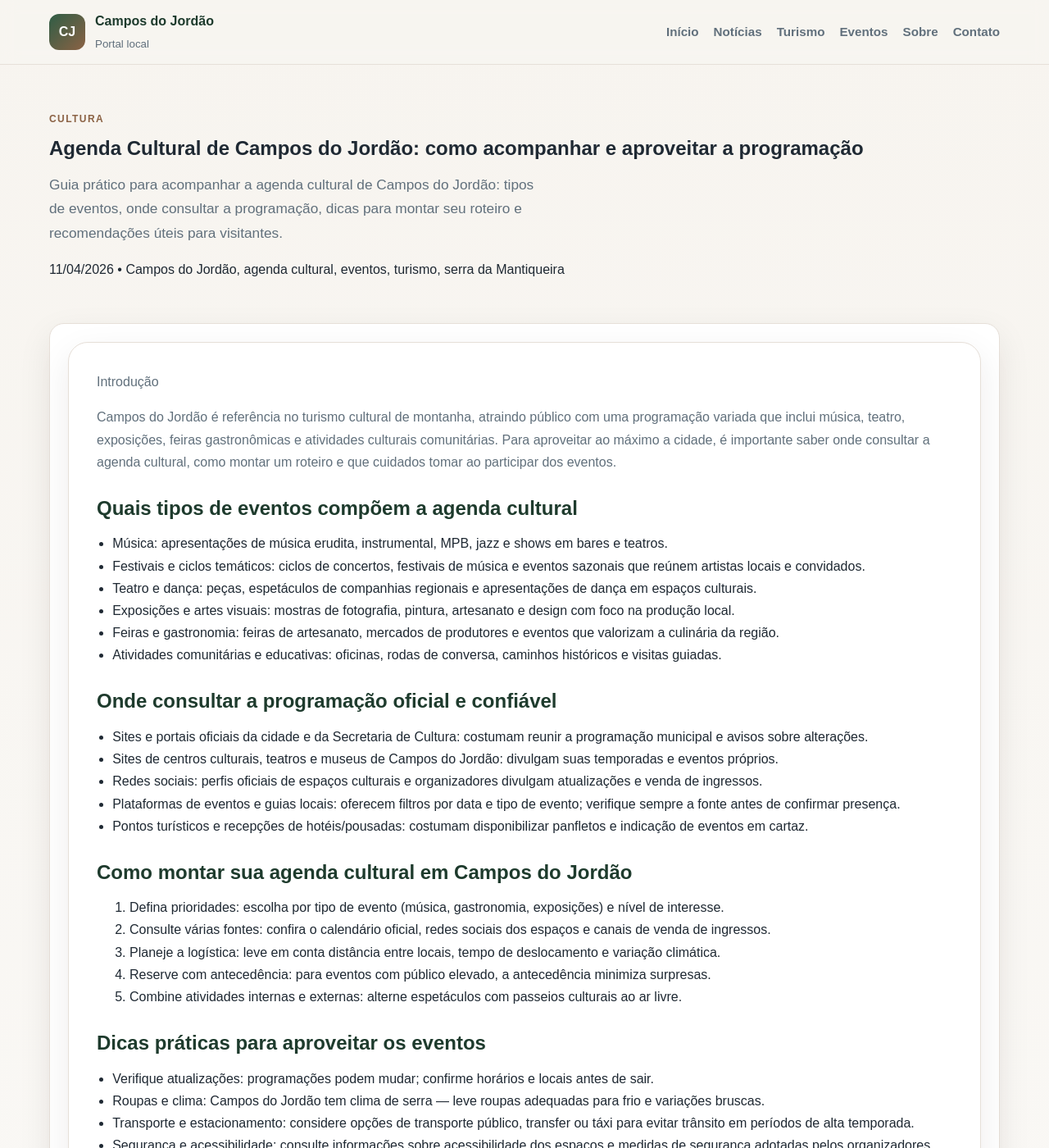
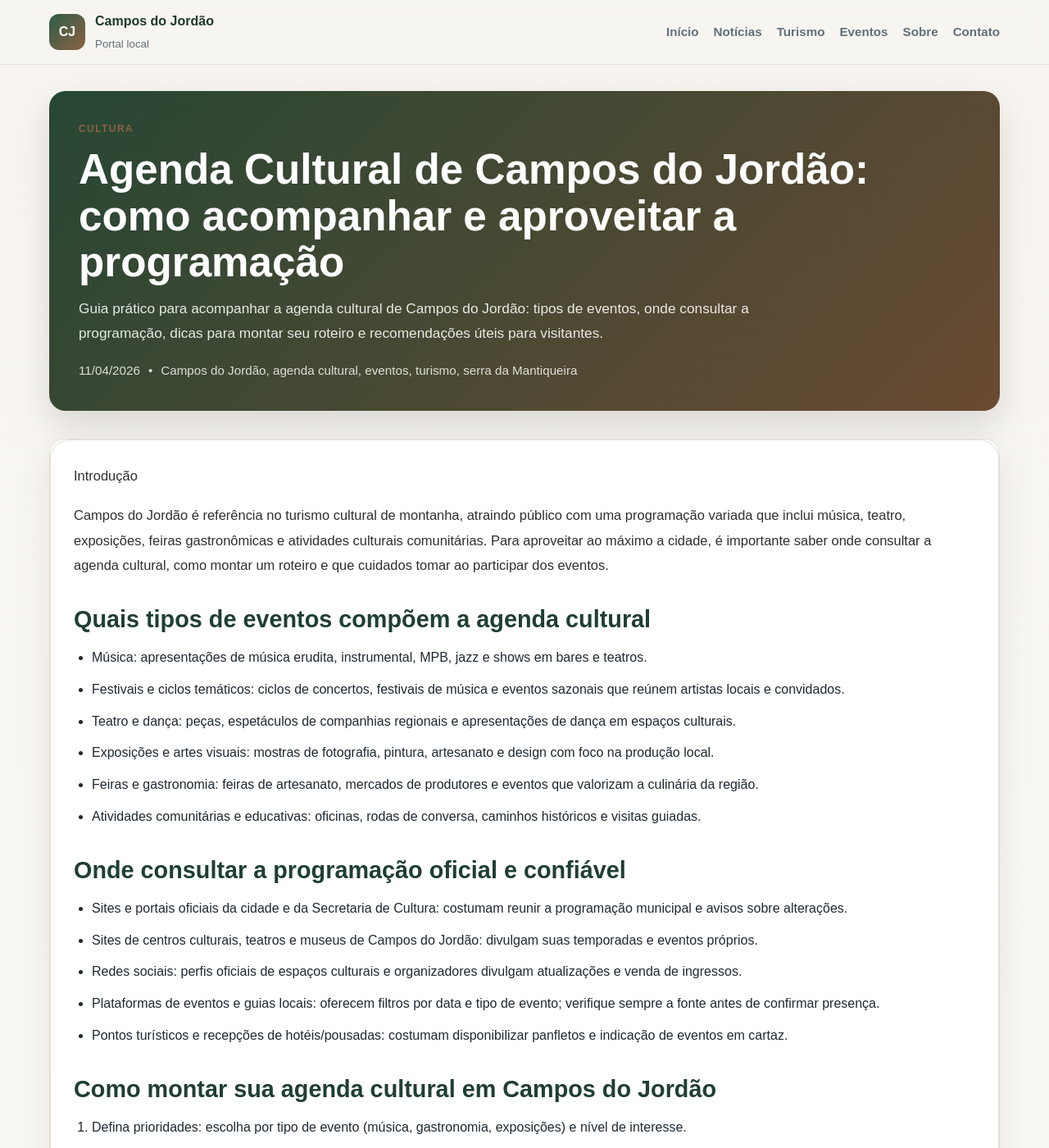
Before and after one commit to projetocamposdojordao/projetocamposdojordao.github.io, a Jekyll site: the page built from _posts/2026-04-11-agenda-cultural-de-campos-do-jordao-como-acompanhar-e-aproveitar-a-programacao.md, in a window 1280 px wide and 1400 px high. Shown: the whole window at 82% size. Built offline with Jekyll 4.4.1, drawn with Linux system fonts in a browser that asks for light colours.

Commit message:
Add styles for post layout and content

```diff
--- a/assets/style.css
+++ b/assets/style.css
@@ -237,3 +237,109 @@ ul { padding-left: 1.2rem; }
     flex-direction: column;
   }
 }
+
+
+.post-hero {
+  padding-top: 32px;
+  padding-bottom: 10px;
+}
+
+.post-header-card {
+  background: linear-gradient(135deg, #264734, #6a4a32);
+  color: #fff;
+  border-radius: 20px;
+  padding: 36px;
+  box-shadow: 0 18px 40px rgba(0, 0, 0, 0.12);
+}
+
+.post-header-card h1 {
+  margin: 0 0 14px;
+  font-size: clamp(2rem, 4vw, 3.2rem);
+  line-height: 1.1;
+}
+
+.post-header-card .lead {
+  font-size: 1.08rem;
+  line-height: 1.7;
+  color: rgba(255, 255, 255, 0.88);
+  max-width: 820px;
+}
+
+.post-meta-line {
+  margin-top: 18px;
+  display: flex;
+  flex-wrap: wrap;
+  gap: 10px;
+  font-size: 0.95rem;
+  color: rgba(255, 255, 255, 0.82);
+}
+
+.post-layout {
+  display: grid;
+  grid-template-columns: minmax(0, 1fr);
+}
+
+.post-article {
+  padding: 0;
+  overflow: hidden;
+}
+
+.post-featured-image {
+  width: 100%;
+  max-height: 520px;
+  object-fit: cover;
+  display: block;
+}
+
+.post-content {
+  padding: 28px;
+}
+
+.post-content h2 {
+  margin-top: 34px;
+  margin-bottom: 12px;
+  font-size: 1.8rem;
+  color: #1f3f31;
+}
+
+.post-content h3 {
+  margin-top: 26px;
+  margin-bottom: 10px;
+  font-size: 1.25rem;
+  color: #6a4a32;
+}
+
+.post-content p {
+  margin-bottom: 18px;
+  font-size: 1.03rem;
+  line-height: 1.85;
+  color: #2f2f2f;
+}
+
+.post-content ul,
+.post-content ol {
+  margin-bottom: 20px;
+  padding-left: 22px;
+}
+
+.post-content li {
+  margin-bottom: 10px;
+  line-height: 1.8;
+}
+
+.post-content img {
+  width: 100%;
+  border-radius: 16px;
+  margin: 28px 0;
+  box-shadow: 0 10px 30px rgba(0, 0, 0, 0.08);
+}
+
+@media (max-width: 768px) {
+  .post-header-card {
+    padding: 24px;
+  }
+
+  .post-content {
+    padding: 20px;
+  }
+}
```
